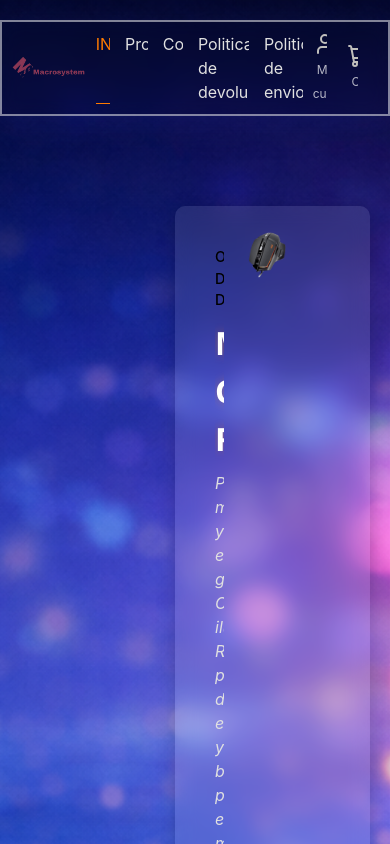
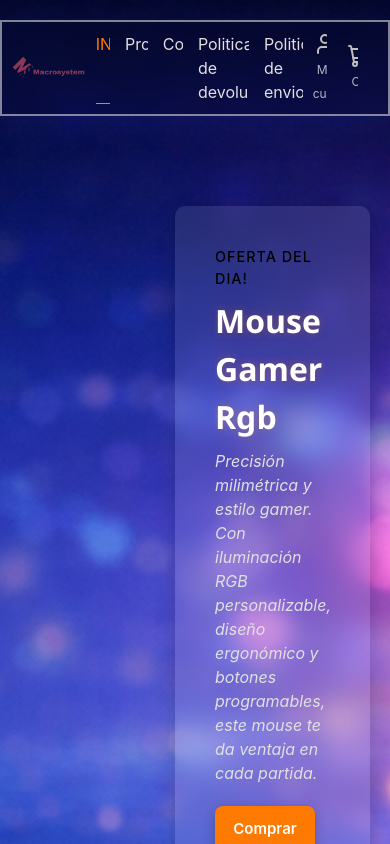
Before and after one commit to Al-dam1/Macrosystem, a React (Vite) app: page / in a window 390 px wide. Shown: the top 844 px of the page. Built offline with nearby package versions, Linux system fonts and the light colour scheme.

Commit message:
prueba mobile en el navbar

```diff
--- a/src/components/Navbar.jsx
+++ b/src/components/Navbar.jsx
@@ -43,8 +43,8 @@ const Navbar = () => {
         </div>
       </div>
 
-      <article>
-        <div className="oferta">
+      <article className="flex flex-col items-center w-full px-4 py-8 mx-auto mt-8 mb-16 sm:flex-row sm:justify-between sm:items-start">
+        <div className="oferta sm:text-left" >
           <span className="oferta-span">Oferta del dia!</span>
           <h2 className="oferta-h2">Mouse Gamer Rgb</h2>
           <p className="oferta-description">
@@ -52,13 +52,13 @@ const Navbar = () => {
             personalizable, diseño ergonómico y botones programables, este mouse
             te da ventaja en cada partida.
           </p>
-          <a className="oferta-btn" href="#">
+          <a className="oferta-btn " href="#">
             Comprar
           </a>
         </div>
         <div className="oferta-img">
           {" "}
-          <img src={Mouse} width={"100%"} height={"auto"} />
+          <img src={Mouse} width={"100%"} height={"auto"} className="object-contain w-full h-64 " />
         </div>
       </article>
     </header>
```
